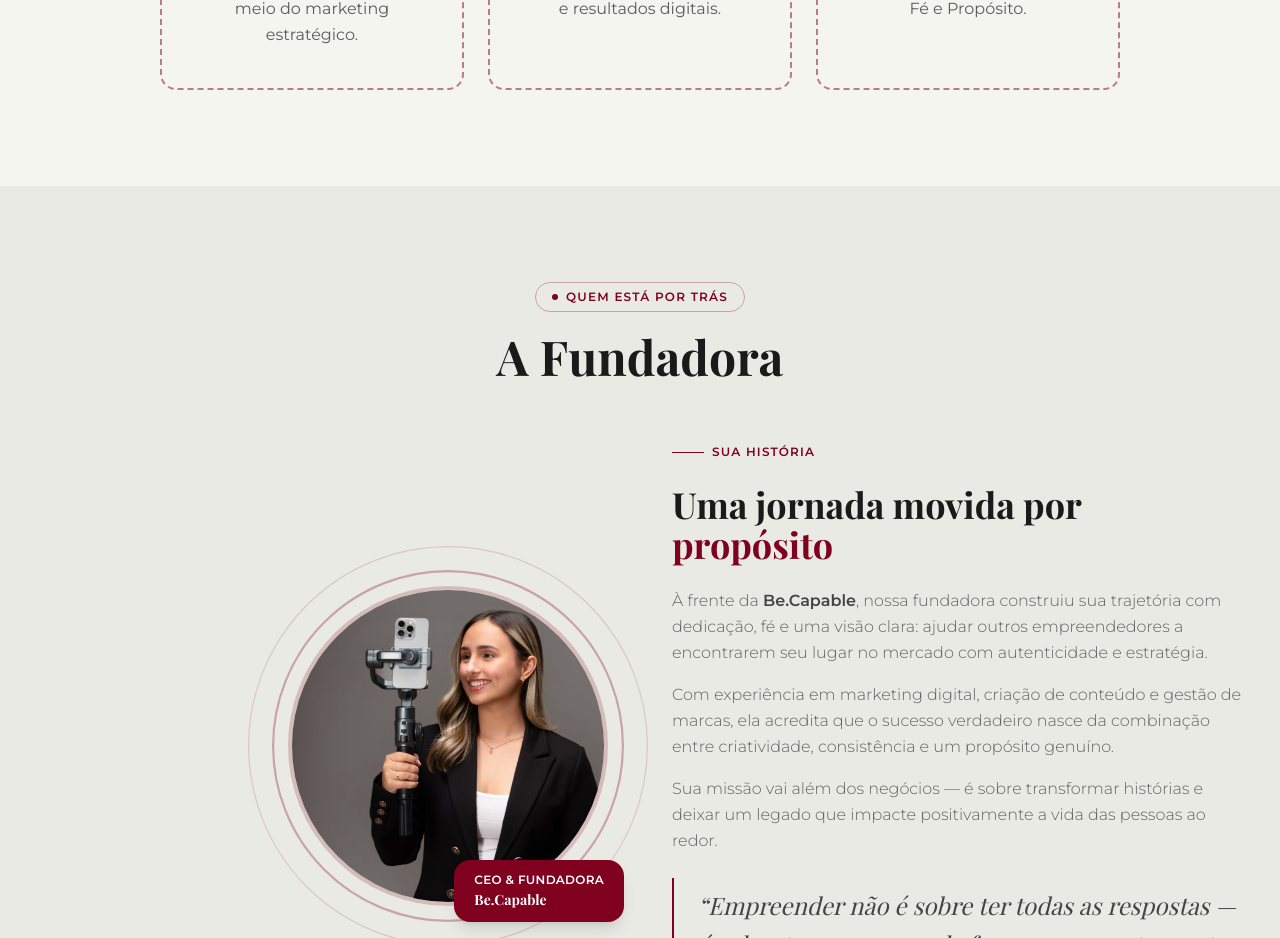
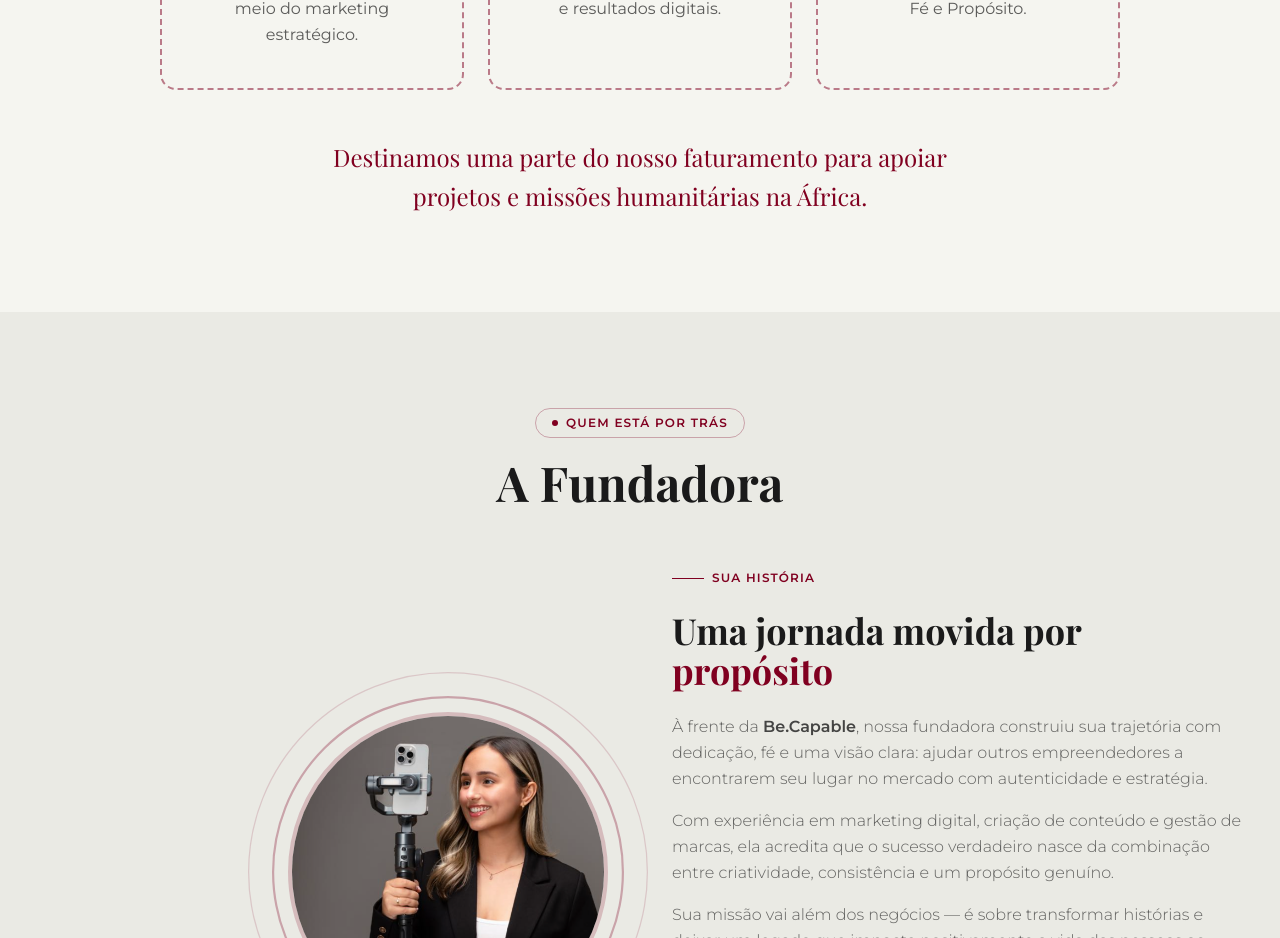
Before and after one commit to eduard0vieira/be-capable, a Next.js app: page / in a window 1280 px wide. Shown: the part 2651-3589 px from the top of the page. Built offline with nearby package versions, Linux system fonts and the light colour scheme.

Commit message:
content: add humanitarian mission statement below values cards
Made-with: Cursor

```diff
--- a/src/components/MissionVisionValues.tsx
+++ b/src/components/MissionVisionValues.tsx
@@ -43,6 +43,15 @@ export default function MissionVisionValues() {
             </motion.div>
           ))}
         </div>
+
+        <motion.p
+          initial={{ opacity: 0, y: 20 }}
+          animate={isInView ? { opacity: 1, y: 0 } : {}}
+          transition={{ duration: 0.6, delay: 0.5 }}
+          className="font-serif text-xl md:text-2xl text-[#800020] text-center mt-12 max-w-2xl mx-auto leading-relaxed"
+        >
+          Destinamos uma parte do nosso faturamento para apoiar projetos e missões humanitárias na África.
+        </motion.p>
       </div>
     </section>
   );
```
